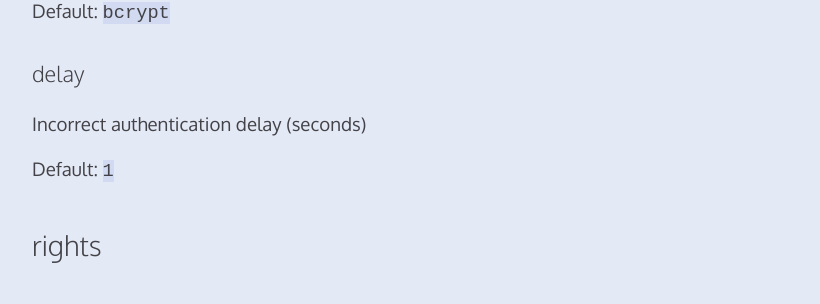
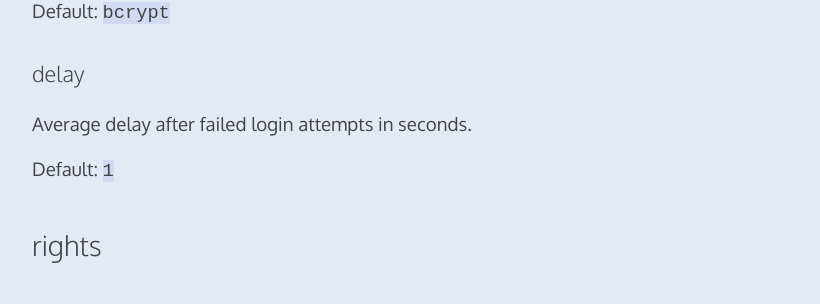
Before and after one commit to Kozea/Radicale, a Jekyll site: the page built from configuration.md, in a window 1280 px wide and 900 px high, scrolled down 5478 px. Shown: the part 148-452 px from the top of the window, without its empty margins (224-1044 px from the left). Built offline with Jekyll 4.4.1, drawn with Linux system fonts in a browser that asks for light colours.

Commit message:
Improve description of auth-delay configuration option

```diff
--- a/configuration.md
+++ b/configuration.md
@@ -193,7 +193,7 @@ Available methods:
 Default: `bcrypt`
 
 ### delay
-Incorrect authentication delay (seconds)
+Average delay after failed login attempts in seconds.
 
 Default: `1`
 
```
